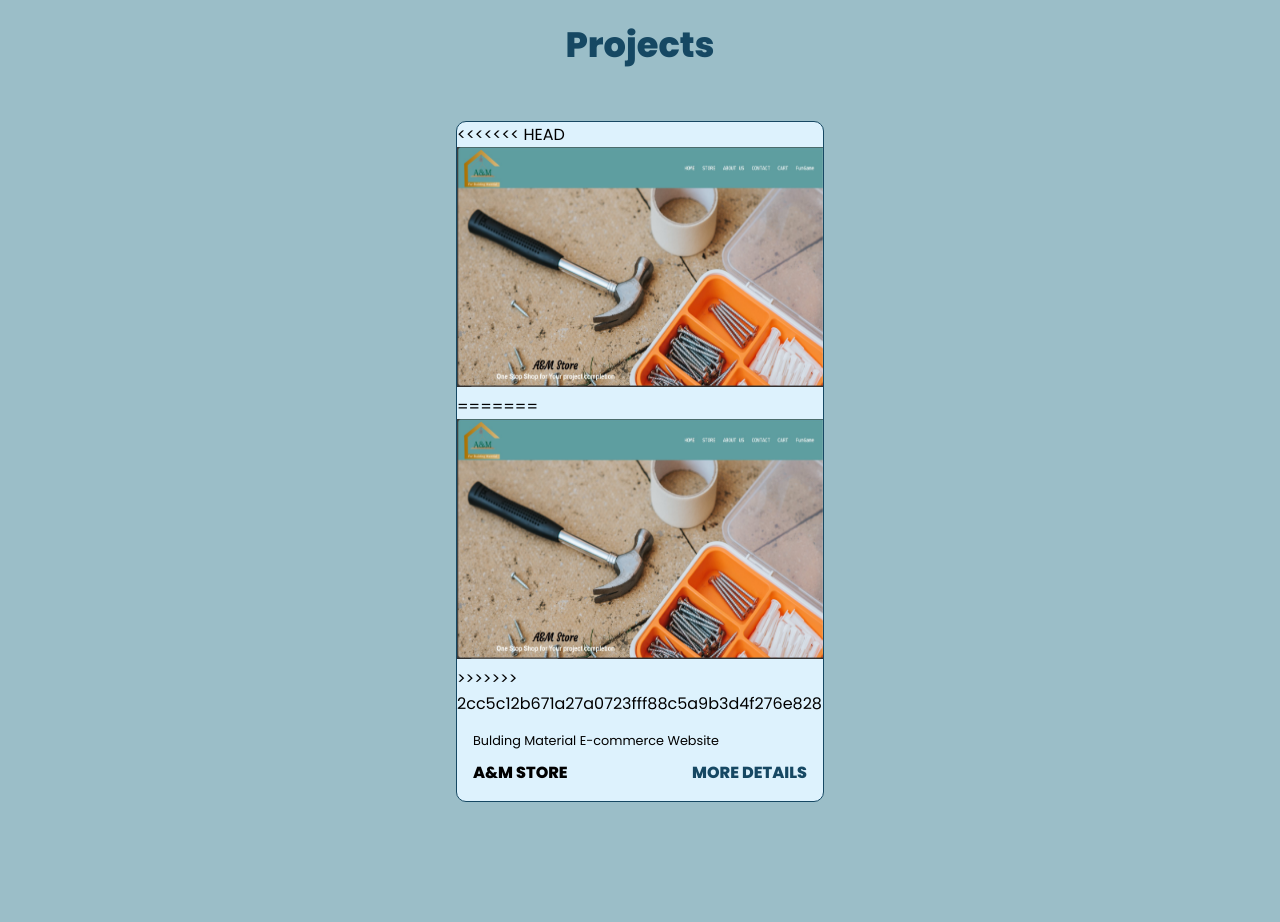
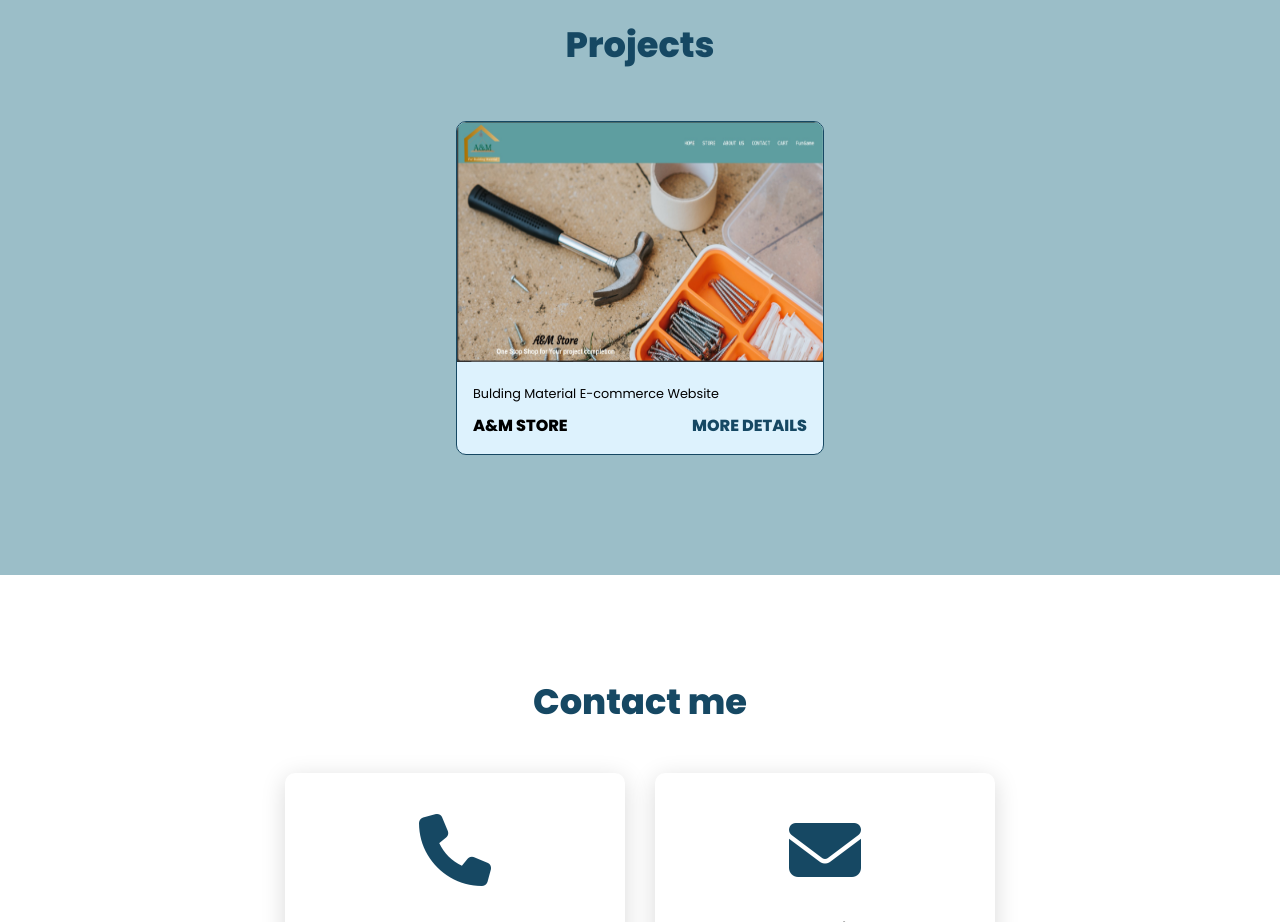
Before and after one commit to MohammedAbri99/MohammedAbri99, a plain HTML site: page index.html in a window 1280 px wide. Shown: the part 1900-2822 px from the top of the page. Drawn offline with Linux system fonts and the light colour scheme.

Commit message:
commit-3

```diff
--- a/index.html
+++ b/index.html
@@ -93,35 +93,6 @@
                 <h3>Fast Typing</h3>
             </div>
         </div>
-        <!-- <div class="content">
-            <div class="card">
-                <div class="icon">
-                    <i class="fas fa-edit"></i>
-                </div>
-                <div class="info">
-                    <h3>Script Writing</h3>
-                    <p>Research and write scripts for different topics that can then be directly recorded for video production</p>
-                </div>
-            </div>
-            <div class="card">
-                <div class="icon">
-                    <i class="fas fa-video"></i>
-                </div>
-                <div class="info">
-                    <h3>Video Production</h3>
-                    <p>Record and shoot videos taking into consideration proper settings, followed by production & post-production work</p>
-                </div>
-            </div>
-            <div class="card">
-                <div class="icon">
-                    <i class="fas fa-graduation-cap"></i>
-                </div>
-                <div class="info">
-                    <h3>Curriculum Development</h3>
-                    <p>Develop complete curriculums for various technical topics to produce digital transformative courses</p>
-                </div>
-            </div>
-        </div> -->
     </section>
 
     <section class="projects" id="projects">
@@ -129,11 +100,7 @@
         <div class="content">
             <div class="project-card">
                 <div class="project-image">
-<<<<<<< HEAD
-                    <img src="/images/pro1.jpeg" class="img-fluid" alt="...">
-=======
                     <img src="./images/pro1.jpeg" class="img-fluid" alt="...">
->>>>>>> 2cc5c12b671a27a0723fff88c5a9b3d4f276e828
                 </div>
                 <div class="project-info">
                     <p class="project-category">Bulding Material E-commerce Website</p>
@@ -179,6 +146,6 @@
             <a href="#"><i class="fab fa-youtube"></i></a>
         </div>
     </footer>
-<script src="/js/script.js"></script>
+<script src="./js/script.js"></script>
 </body>
 </html>
```
